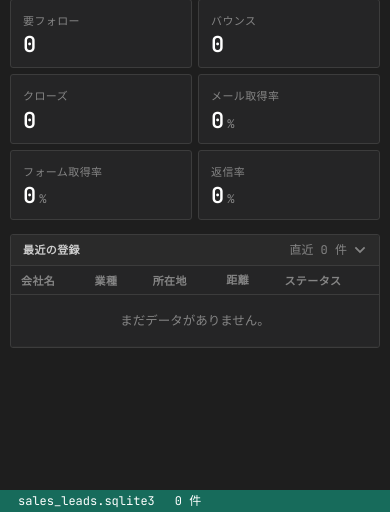
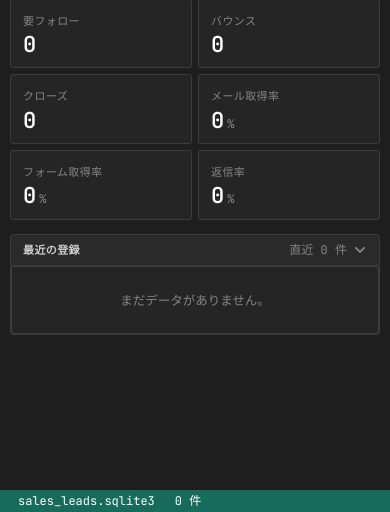
Before and after one commit to f-yuji/sales_leads, a Flask app: page / in a window 390 px wide. Shown: the part 332-844 px from the top of the page. Run offline with Flask 3, Linux system fonts and the light colour scheme; data that the repository does not hold is empty.

Commit message:
Switch to card layout on mobile, hide location and founded columns
Co-Authored-By: Claude Sonnet 4.6 <noreply@anthropic.com>

```diff
--- a/static/style.css
+++ b/static/style.css
@@ -532,14 +532,37 @@ table.data .empty { color: var(--vsc-fg-muted); text-align: center; padding: 16p
 
   .filters { grid-template-columns: 1fr 1fr; }
 
-  .status-form {
-    grid-template-columns: 1fr 1fr;
-    grid-template-rows: auto auto;
-  }
-  .status-form select  { grid-column: 1 / -1; }
-  .status-form button  { grid-column: 2; }
-
   .metrics { grid-template-columns: repeat(auto-fit, minmax(130px, 1fr)); }
 
   .page-head { flex-wrap: wrap; }
+
+  /* カードレイアウト */
+  table.data { display: block; }
+  table.data thead { display: none; }
+  table.data tbody { display: flex; flex-direction: column; gap: 6px; }
+  table.data tbody tr {
+    display: block;
+    border: 1px solid var(--vsc-line);
+    border-radius: 3px;
+    padding: 8px 10px;
+    background: var(--vsc-bg-side);
+  }
+  table.data tbody td {
+    display: block;
+    border: none;
+    padding: 2px 0;
+  }
+  /* 所在地・創業は非表示 */
+  table.data tbody td:nth-child(3),
+  table.data tbody td:nth-child(4) { display: none; }
+
+  /* ステータスフォーム */
+  .status-form {
+    grid-template-columns: 1fr auto;
+    gap: 4px;
+  }
+  .status-form select           { grid-column: 1 / -1; }
+  .status-form input[type="date"]  { grid-column: 1; }
+  .status-form input[type="text"]  { grid-column: 1 / -1; }
+  .status-form button           { grid-column: 2; align-self: end; }
 }
```
